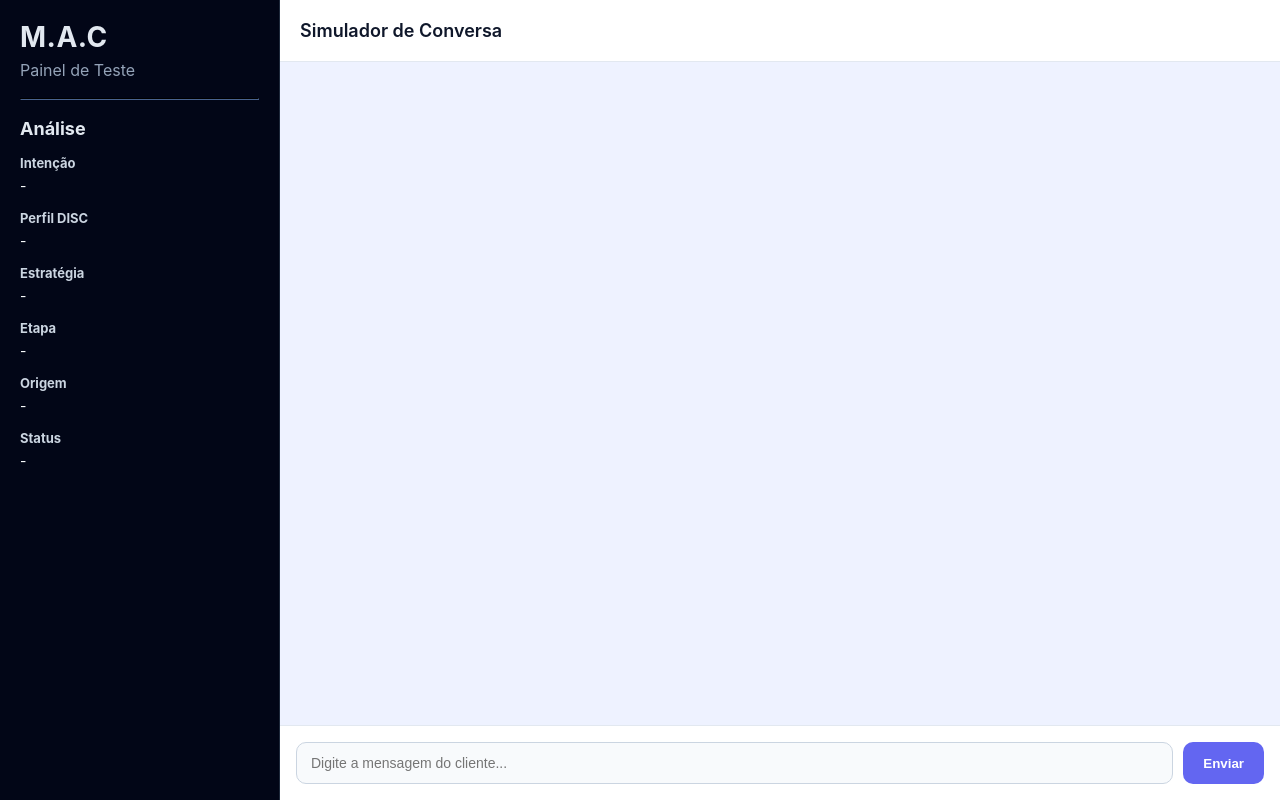
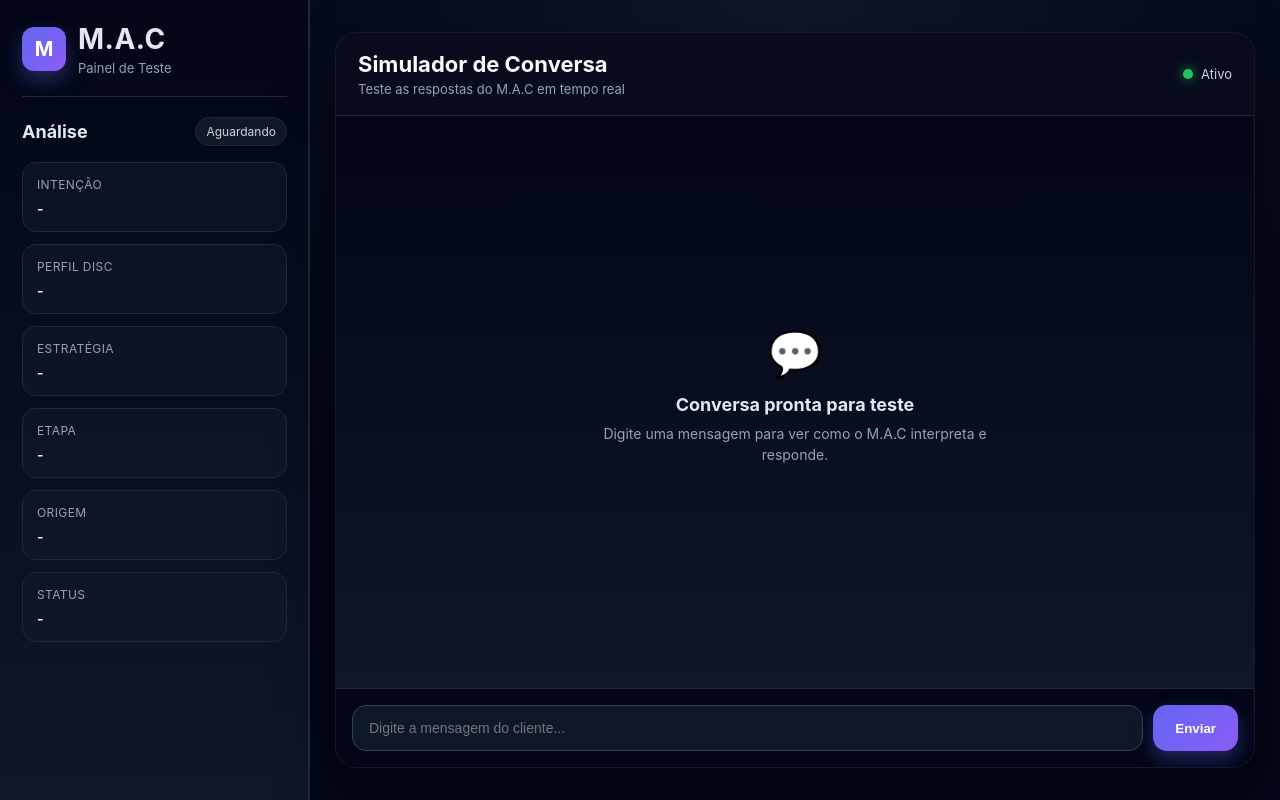
Before and after one commit to bubber28/mac-frontend, a Next.js app: page / in a window 1280 px wide. Built offline with nearby package versions, Linux system fonts and the light colour scheme.

Commit message:
git add . git commit -m "style: turbina interface do simulador do MAC" git push

```diff
--- a/app/page.js
+++ b/app/page.js
@@ -92,59 +92,124 @@ export default function Page() {
 
   return (
     <div style={styles.container}>
-      <div style={styles.sidebar}>
-        <h2 style={styles.logo}>M.A.C</h2>
+      <aside style={styles.sidebar}>
+        <div style={styles.brandArea}>
+          <div style={styles.logoCircle}>M</div>
+          <div>
+            <h1 style={styles.logoText}>M.A.C</h1>
             <p style={styles.sidebarSubtitle}>Painel de Teste</p>
+          </div>
+        </div>
 
         <hr style={styles.hr} />
 
+        <div style={styles.analysisHeaderRow}>
           <h3 style={styles.sidebarTitle}>Análise</h3>
+          <span style={styles.statusBadge}>
+            {analise?.ok === true ? "Online" : analise?.error ? "Erro" : "Aguardando"}
+          </span>
+        </div>
 
-        <div style={styles.analysisBlock}>
-          <p style={styles.label}><b>Intenção</b></p>
+        <div style={styles.analysisGrid}>
+          <div style={styles.analysisCard}>
+            <p style={styles.label}>Intenção</p>
             <p style={styles.value}>{analise?.analiseMensagem?.intencaoDetectada || "-"}</p>
+          </div>
 
-          <p style={styles.label}><b>Perfil DISC</b></p>
+          <div style={styles.analysisCard}>
+            <p style={styles.label}>Perfil DISC</p>
             <p style={styles.value}>{analise?.analiseMensagem?.perfilHipotese || "-"}</p>
+          </div>
 
-          <p style={styles.label}><b>Estratégia</b></p>
+          <div style={styles.analysisCard}>
+            <p style={styles.label}>Estratégia</p>
             <p style={styles.value}>{analise?.analiseMensagem?.estrategia || "-"}</p>
+          </div>
 
-          <p style={styles.label}><b>Etapa</b></p>
+          <div style={styles.analysisCard}>
+            <p style={styles.label}>Etapa</p>
             <p style={styles.value}>{analise?.estadoConversa?.etapa_conversa || "-"}</p>
+          </div>
 
-          <p style={styles.label}><b>Origem</b></p>
+          <div style={styles.analysisCard}>
+            <p style={styles.label}>Origem</p>
             <p style={styles.value}>{analise?.origem_resposta || "-"}</p>
+          </div>
 
-          <p style={styles.label}><b>Status</b></p>
+          <div style={styles.analysisCard}>
+            <p style={styles.label}>Status</p>
             <p style={styles.value}>
               {analise?.ok === true ? "OK" : analise?.error ? "Erro" : "-"}
             </p>
           </div>
         </div>
+      </aside>
 
-      <div style={styles.chatArea}>
-        <div style={styles.header}>Simulador de Conversa</div>
+      <main style={styles.chatArea}>
+        <div style={styles.chatShell}>
+          <div style={styles.header}>
+            <div>
+              <div style={styles.headerTitle}>Simulador de Conversa</div>
+              <div style={styles.headerSub}>
+                Teste as respostas do M.A.C em tempo real
+              </div>
+            </div>
+
+            <div style={styles.headerDotWrap}>
+              <span style={styles.headerDot} />
+              <span style={styles.headerStatus}>Ativo</span>
+            </div>
+          </div>
 
           <div style={styles.chat} ref={chatRef}>
+            {conversa.length === 0 && (
+              <div style={styles.emptyState}>
+                <div style={styles.emptyIcon}>💬</div>
+                <p style={styles.emptyTitle}>Conversa pronta para teste</p>
+                <p style={styles.emptyText}>
+                  Digite uma mensagem para ver como o M.A.C interpreta e responde.
+                </p>
+              </div>
+            )}
+
             {conversa.map((item, index) => (
               <div
                 key={index}
                 style={{
+                  display: "flex",
+                  flexDirection: "column",
+                  alignItems: item.tipo === "cliente" ? "flex-end" : "flex-start"
+                }}
+              >
+                <span style={styles.messageTag}>
+                  {item.tipo === "cliente" ? "Cliente" : "M.A.C"}
+                </span>
+
+                <div
+                  style={{
                     ...styles.bubble,
                     alignSelf: item.tipo === "cliente" ? "flex-end" : "flex-start",
-                background: item.tipo === "cliente" ? "#6366f1" : "#ffffff",
-                color: item.tipo === "cliente" ? "#ffffff" : "#0f172a",
-                borderBottomRightRadius: item.tipo === "cliente" ? 6 : 14,
-                borderBottomLeftRadius: item.tipo === "cliente" ? 14 : 6
+                    background: item.tipo === "cliente" ? "#6366f1" : "#0f172a",
+                    color: "#ffffff",
+                    borderBottomRightRadius: item.tipo === "cliente" ? 6 : 16,
+                    borderBottomLeftRadius: item.tipo === "cliente" ? 16 : 6,
+                    boxShadow: "0 6px 18px rgba(0,0,0,0.25)"
                   }}
                 >
                   {item.texto}
                 </div>
+              </div>
             ))}
 
             {loading && (
-            <p style={styles.loadingText}>M.A.C está pensando...</p>
+              <div style={styles.loadingWrap}>
+                <div style={styles.typingBubble}>
+                  <span style={styles.dot} />
+                  <span style={styles.dot} />
+                  <span style={styles.dot} />
+                </div>
+                <p style={styles.loadingText}>M.A.C está pensando…</p>
+              </div>
             )}
           </div>
 
@@ -165,7 +230,7 @@ export default function Page() {
               onClick={enviarMensagem}
               style={{
                 ...styles.button,
-              opacity: loading ? 0.7 : 1,
+                opacity: loading ? 0.75 : 1,
                 cursor: loading ? "not-allowed" : "pointer"
               }}
               disabled={loading}
@@ -174,6 +239,7 @@ export default function Page() {
             </button>
           </div>
         </div>
+      </main>
     </div>
   );
 }
@@ -183,19 +249,40 @@ const styles = {
     display: "flex",
     height: "100vh",
     fontFamily: "Inter, Arial, sans-serif",
-    background: "#0f172a"
+    background: "#020617"
   },
 
   sidebar: {
-    width: 280,
-    background: "#020617",
+    width: 310,
+    background: "linear-gradient(180deg, #020617 0%, #0f172a 100%)",
     color: "#e2e8f0",
-    padding: 20,
+    padding: 22,
     overflowY: "auto",
-    borderRight: "1px solid #1e293b"
+    borderRight: "1px solid #1e293b",
+    boxShadow: "inset -1px 0 0 #1e293b"
   },
 
-  logo: {
+  brandArea: {
+    display: "flex",
+    alignItems: "center",
+    gap: 12
+  },
+
+  logoCircle: {
+    width: 44,
+    height: 44,
+    borderRadius: 12,
+    background: "linear-gradient(135deg, #6366f1 0%, #8b5cf6 100%)",
+    display: "flex",
+    alignItems: "center",
+    justifyContent: "center",
+    color: "#fff",
+    fontWeight: "700",
+    fontSize: 20,
+    boxShadow: "0 8px 20px rgba(99,102,241,0.35)"
+  },
+
+  logoText: {
     margin: 0,
     fontSize: 28,
     fontWeight: "700",
@@ -204,55 +291,128 @@ const styles = {
 
   sidebarSubtitle: {
     color: "#94a3b8",
-    marginTop: 6,
-    marginBottom: 0
+    marginTop: 4,
+    marginBottom: 0,
+    fontSize: 13
   },
 
   hr: {
-    borderColor: "#1e293b",
-    margin: "18px 0"
+    border: "none",
+    borderTop: "1px solid #1e293b",
+    margin: "20px 0"
+  },
+
+  analysisHeaderRow: {
+    display: "flex",
+    alignItems: "center",
+    justifyContent: "space-between",
+    marginBottom: 16
   },
 
   sidebarTitle: {
-    marginTop: 0,
-    marginBottom: 16,
-    fontSize: 18
+    margin: 0,
+    fontSize: 18,
+    fontWeight: "700"
   },
 
-  analysisBlock: {
-    display: "flex",
-    flexDirection: "column",
-    gap: 6
+  statusBadge: {
+    fontSize: 12,
+    padding: "6px 10px",
+    borderRadius: 999,
+    background: "#111827",
+    color: "#cbd5e1",
+    border: "1px solid #1f2937"
+  },
+
+  analysisGrid: {
+    display: "grid",
+    gap: 12
+  },
+
+  analysisCard: {
+    background: "rgba(15, 23, 42, 0.7)",
+    border: "1px solid #1e293b",
+    borderRadius: 14,
+    padding: 14
   },
 
   label: {
     margin: 0,
-    color: "#cbd5e1",
-    fontSize: 13
+    color: "#94a3b8",
+    fontSize: 12,
+    textTransform: "uppercase",
+    letterSpacing: "0.4px"
   },
 
   value: {
-    marginTop: 0,
-    marginBottom: 10,
+    marginTop: 8,
+    marginBottom: 0,
     color: "#f8fafc",
     fontSize: 14,
+    fontWeight: "600",
     wordBreak: "break-word"
   },
 
   chatArea: {
     flex: 1,
     display: "flex",
+    justifyContent: "center",
+    alignItems: "center",
+    background: "radial-gradient(circle at top, #0f172a 0%, #020617 70%)",
+    padding: 24
+  },
+
+  chatShell: {
+    width: "100%",
+    maxWidth: 920,
+    height: "92vh",
+    display: "flex",
     flexDirection: "column",
-    background: "#f1f5f9"
+    borderRadius: 22,
+    overflow: "hidden",
+    boxShadow: "0 25px 60px rgba(0,0,0,0.45)",
+    border: "1px solid rgba(148,163,184,0.12)",
+    background: "#020617"
   },
 
   header: {
-    padding: 20,
-    borderBottom: "1px solid #e2e8f0",
-    fontWeight: "600",
-    background: "#ffffff",
-    fontSize: 18,
-    color: "#0f172a"
+    padding: "18px 22px",
+    borderBottom: "1px solid #1e293b",
+    background: "rgba(255,255,255,0.02)",
+    display: "flex",
+    alignItems: "center",
+    justifyContent: "space-between"
+  },
+
+  headerTitle: {
+    fontSize: 22,
+    fontWeight: "700",
+    color: "#f8fafc"
+  },
+
+  headerSub: {
+    marginTop: 4,
+    fontSize: 13,
+    color: "#94a3b8"
+  },
+
+  headerDotWrap: {
+    display: "flex",
+    alignItems: "center",
+    gap: 8
+  },
+
+  headerDot: {
+    width: 10,
+    height: 10,
+    borderRadius: "50%",
+    background: "#22c55e",
+    boxShadow: "0 0 12px rgba(34,197,94,0.8)"
+  },
+
+  headerStatus: {
+    fontSize: 13,
+    color: "#cbd5e1"
   },
 
   chat: {
@@ -260,53 +420,117 @@ const styles = {
     padding: 20,
     display: "flex",
     flexDirection: "column",
-    gap: 12,
+    gap: 14,
     overflowY: "auto",
-    scrollBehavior: "smooth",
-    background: "#eef2ff"
+    background:
+      "linear-gradient(180deg, rgba(2,6,23,1) 0%, rgba(15,23,42,1) 100%)"
+  },
+
+  emptyState: {
+    height: "100%",
+    display: "flex",
+    flexDirection: "column",
+    alignItems: "center",
+    justifyContent: "center",
+    textAlign: "center",
+    color: "#94a3b8",
+    padding: 30
+  },
+
+  emptyIcon: {
+    fontSize: 44,
+    marginBottom: 14
+  },
+
+  emptyTitle: {
+    margin: 0,
+    fontSize: 18,
+    fontWeight: "700",
+    color: "#e2e8f0"
+  },
+
+  emptyText: {
+    marginTop: 8,
+    maxWidth: 420,
+    fontSize: 14,
+    lineHeight: 1.5
+  },
+
+  messageTag: {
+    fontSize: 11,
+    color: "#94a3b8",
+    marginBottom: 6,
+    paddingLeft: 4,
+    paddingRight: 4
   },
 
   bubble: {
-    maxWidth: 460,
+    maxWidth: "75%",
     padding: "12px 14px",
-    borderRadius: 14,
+    borderRadius: 16,
     fontSize: 14,
-    lineHeight: 1.5,
-    boxShadow: "0 2px 6px rgba(0,0,0,0.08)",
+    lineHeight: 1.6,
     whiteSpace: "pre-wrap",
     wordBreak: "break-word"
   },
 
+  loadingWrap: {
+    display: "flex",
+    flexDirection: "column",
+    alignItems: "flex-start",
+    gap: 8
+  },
+
+  typingBubble: {
+    display: "flex",
+    alignItems: "center",
+    gap: 6,
+    background: "#0f172a",
+    border: "1px solid #1e293b",
+    padding: "12px 14px",
+    borderRadius: 16,
+    width: "fit-content"
+  },
+
+  dot: {
+    width: 8,
+    height: 8,
+    borderRadius: "50%",
+    background: "#94a3b8"
+  },
+
   loadingText: {
-    color: "#64748b",
-    fontSize: 14,
-    marginTop: 4
+    color: "#94a3b8",
+    fontSize: 13,
+    margin: 0
   },
 
   inputArea: {
+    padding: 16,
+    borderTop: "1px solid #1e293b",
+    background: "#020617",
     display: "flex",
-    padding: 16,
-    borderTop: "1px solid #e2e8f0",
-    background: "#ffffff"
+    gap: 10
   },
 
   input: {
     flex: 1,
-    padding: "12px 14px",
-    borderRadius: 10,
-    border: "1px solid #cbd5e1",
+    padding: "14px 16px",
+    borderRadius: 14,
+    border: "1px solid #334155",
     outline: "none",
     fontSize: 14,
-    background: "#f8fafc"
+    background: "#0f172a",
+    color: "#fff"
   },
 
   button: {
-    marginLeft: 10,
-    padding: "12px 20px",
+    padding: "14px 22px",
     border: "none",
-    background: "#6366f1",
+    background: "linear-gradient(135deg, #6366f1 0%, #8b5cf6 100%)",
     color: "#fff",
-    borderRadius: 10,
-    fontWeight: "600"
+    borderRadius: 14,
+    fontWeight: "700",
+    boxShadow: "0 8px 20px rgba(99,102,241,0.35)"
   }
 };
```
Lines whose indentation alone changed are shown as unchanged.
